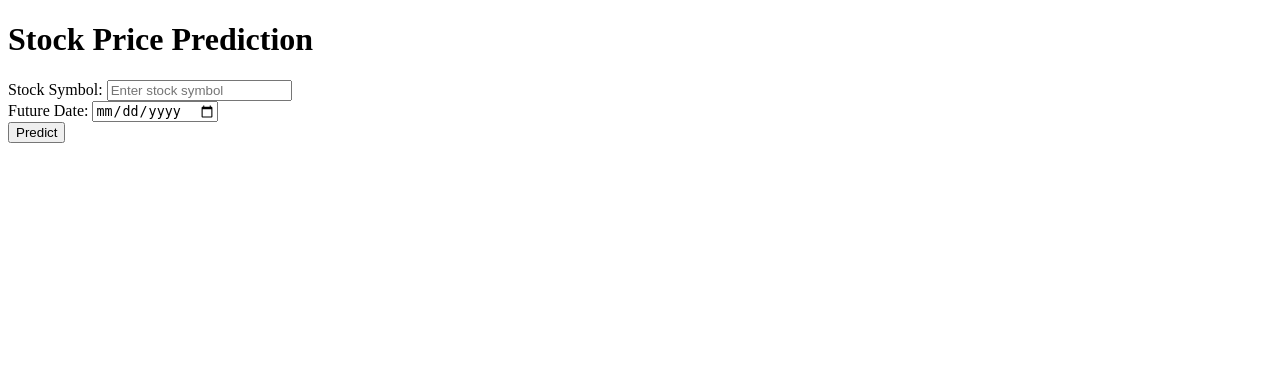
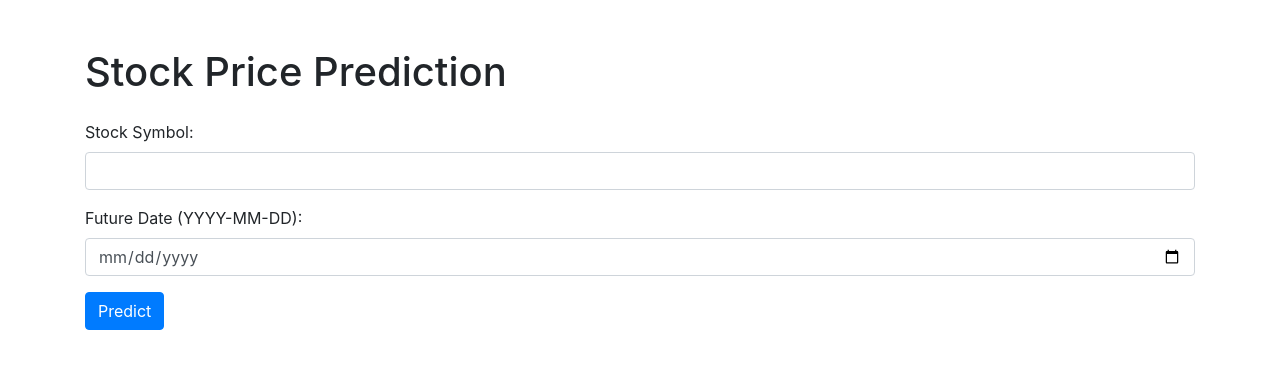
Before and after one commit to GourabGorai/StockFlask2, a Flask app: page / in a window 1280 px wide. Shown: the top 369 px of the page. Run offline with Flask 3, Linux system fonts and the light colour scheme; some libraries are stand-ins or nearby versions.

Commit message:
Update BUG fixes

```diff
--- a/app.py
+++ b/app.py
@@ -159,6 +159,9 @@ def index():
                     # Predict the price for the future date
                     future_prediction = model.predict(last_row_scaled)[0]
 
+                    # Print the predicted value for the user-entered future date
+                    print(f"The prediction for {future_date.strftime('%Y-%m-%d')}, is {future_prediction}")
+
             # Generate dates from January 1st to today
             start_date = datetime(2024, 1, 1)
             end_date = datetime.now()
--- a/templates/index.html
+++ b/templates/index.html
@@ -4,46 +4,45 @@
     <meta charset="UTF-8">
     <meta name="viewport" content="width=device-width, initial-scale=1.0">
     <title>Stock Price Prediction</title>
-    <link rel="stylesheet" href="static/styles.css">
+    <link rel="stylesheet" href="https://stackpath.bootstrapcdn.com/bootstrap/4.5.2/css/bootstrap.min.css">
 </head>
 <body>
-    <div class="container mt-5">
-        <h1 class="text-center">Stock Price Prediction</h1>
-        <form method="POST" action="/" class="mt-4">
+    <div class="container">
+        <h1 class="mt-5">Stock Price Prediction</h1>
+        <form method="POST" class="mt-4">
             <div class="form-group">
                 <label for="symbol">Stock Symbol:</label>
-                <input type="text" class="form-control" id="symbol" name="symbol" placeholder="Enter stock symbol" required>
+                <input type="text" class="form-control" id="symbol" name="symbol" required>
             </div>
             <div class="form-group">
-                <label for="future_date">Future Date:</label>
+                <label for="future_date">Future Date (YYYY-MM-DD):</label>
                 <input type="date" class="form-control" id="future_date" name="future_date" required>
             </div>
-            <button type="submit" class="btn btn-primary btn-block">Predict</button>
+            <button type="submit" class="btn btn-primary">Predict</button>
         </form>
 
         {% if error_message %}
-        <div class="alert alert-danger mt-4" role="alert">
-            {{ error_message }}
-        </div>
+            <div class="alert alert-danger mt-4">{{ error_message }}</div>
         {% endif %}
 
-        {% if future_prediction %}
-        <div class="alert alert-info mt-4" role="alert">
-            <strong>Prediction for {{ future_dates[-1].strftime('%Y-%m-%d') }}:</strong> ${{ future_prediction }}
-        </div>
+        {% if future_prediction is not none %}
+            <div class="alert alert-info mt-4">
+                The prediction for {{ request.form['future_date'] }}, is {{ future_prediction }}.
+            </div>
+        {% endif %}
+
+        {% if plot_url %}
+            <h2 class="mt-5">Prediction Plot</h2>
+            <img src="{{ plot_url }}" alt="Stock Prices Plot" class="img-fluid">
         {% endif %}
 
         {% if accuracy_score %}
-        <div class="alert alert-success mt-4" role="alert">
-            <strong>Prediction Accuracy:</strong> {{ accuracy_score }}%
-        </div>
-        {% endif %}
-
-        {% if plot_url %}
-        <div class="mt-4">
-            <img src="{{ plot_url }}" alt="Stock Prices: Predicted vs Actual" class="img-fluid">
-        </div>
+            <div class="alert alert-success mt-4">Accuracy Score: {{ accuracy_score }}%</div>
         {% endif %}
     </div>
+
+    <script src="https://code.jquery.com/jquery-3.5.1.slim.min.js"></script>
+    <script src="https://cdn.jsdelivr.net/npm/@popperjs/core@2.9.2/dist/umd/popper.min.js"></script>
+    <script src="https://stackpath.bootstrapcdn.com/bootstrap/4.5.2/js/bootstrap.min.js"></script>
 </body>
 </html>
```
